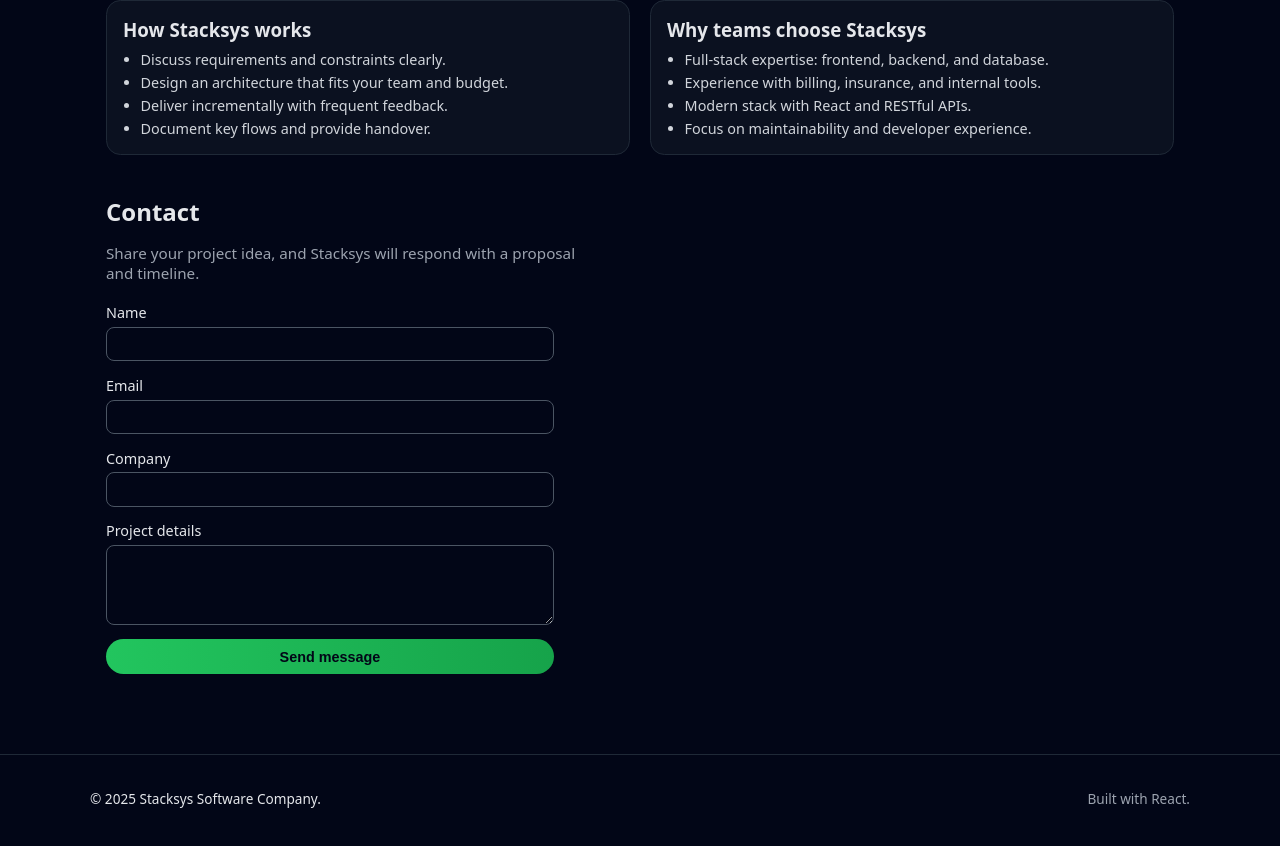
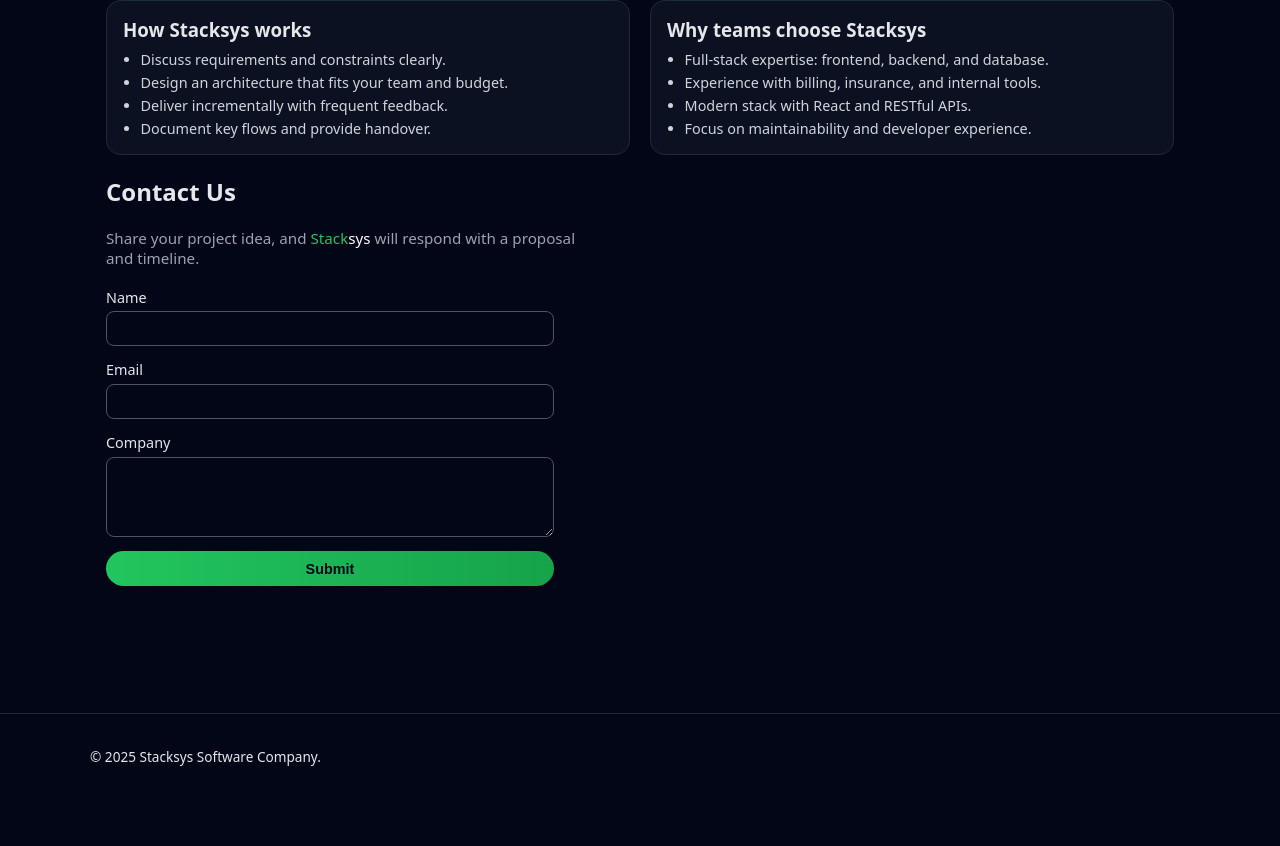
Before and after one commit to DEVARUN98/STACKSYS-FRONTEND, a React (Create React App) app: page / in a window 1280 px wide. Shown: the part 1383-2229 px from the top of the page. After the commit the page ends 2191 px from the top, so only its background shows below. Built offline with nearby package versions, Linux system fonts and the light colour scheme.

Commit message:
changes added

```diff
--- a/src/components/Contact.jsx
+++ b/src/components/Contact.jsx
@@ -1,73 +1,127 @@
-import React, { useState } from "react";
+// import React, { useState } from "react";
 
-const Contact = () => {
-  const [form, setForm] = useState({
-    name: "",
-    email: "",
-    company: "",
-    message: "",
-  });
+// const Contact = () => {
+//   const [form, setForm] = useState({
+//     name: "",
+//     email: "",
+//     company: "",
+//     message: "",
+//   });
 
-  const handleChange = (e) =>
-    setForm({ ...form, [e.target.name]: e.target.value });
+//   const handleChange = (e) =>
+//     setForm({ ...form, [e.target.name]: e.target.value });
 
-  const handleSubmit = (e) => {
-    e.preventDefault();
-    alert("Thank you for reaching out to Stacksys!");
-    setForm({ name: "", email: "", company: "", message: "" });
+//   const handleSubmit = (e) => {
+//     e.preventDefault();
+//     alert("Thank you for reaching out to Stacksys!");
+//     setForm({ name: "", email: "", company: "", message: "" });
+//   };
+
+//   return (
+//     <section id="contact" className="section">
+//       <h2>Contact</h2>
+//       <p className="section-subtitle">
+//         Share your project idea, and Stacksys will respond with a proposal and
+//         timeline.
+//       </p>
+//       <form className="form" onSubmit={handleSubmit}>
+//         <label>
+//           Name
+//           <input
+//             name="name"
+//             value={form.name}
+//             onChange={handleChange}
+//             required
+//           />
+//         </label>
+//         <label>
+//           Email
+//           <input
+//             name="email"
+//             type="email"
+//             value={form.email}
+//             onChange={handleChange}
+//             required
+//           />
+//         </label>
+//         <label>
+//           Company
+//           <input
+//             name="company"
+//             value={form.company}
+//             onChange={handleChange}
+//           />
+//         </label>
+//         <label>
+//           Project details
+//           <textarea
+//             name="message"
+//             rows="4"
+//             value={form.message}
+//             onChange={handleChange}
+//             required
+//           />
+//         </label>
+//         <button type="submit" className="btn-primary">
+//           Send message
+//         </button>
+//       </form>
+//     </section>
+//   );
+// };
+
+// export default Contact;
+
+
+
+
+
+
+
+import { useState } from 'react';
+
+export default function ContactForm() {
+  const [result, setResult] = useState("");
+
+  const onSubmit = async (event) => {
+    event.preventDefault();
+    const formData = new FormData(event.target);
+    formData.append("access_key", "2d4cb002-5eae-4189-ae0f-e9d7e6b6c486");
+
+    const response = await fetch("https://api.web3forms.com/submit", {
+      method: "POST",
+      body: formData
+    });
+
+    const data = await response.json();
+    setResult(data.success ? "Success!" : "Error");
+
+
+    setTimeout(() => setResult(""), 5000);
   };
 
   return (
-    <section id="contact" className="section">
-      <h2>Contact</h2>
+    <section>
+
+      <h2>Contact Us</h2>
       <p className="section-subtitle">
-        Share your project idea, and Stacksys will respond with a proposal and
+        Share your project idea, and <span className="logo-accent">Stack</span><span style={{color:'white'}}>sys</span> will respond with a proposal and
         timeline.
       </p>
-      <form className="form" onSubmit={handleSubmit}>
-        <label>
-          Name
-          <input
-            name="name"
-            value={form.name}
-            onChange={handleChange}
-            required
-          />
-        </label>
-        <label>
-          Email
-          <input
-            name="email"
-            type="email"
-            value={form.email}
-            onChange={handleChange}
-            required
-          />
-        </label>
-        <label>
-          Company
-          <input
-            name="company"
-            value={form.company}
-            onChange={handleChange}
-          />
-        </label>
-        <label>
-          Project details
-          <textarea
-            name="message"
-            rows="4"
-            value={form.message}
-            onChange={handleChange}
-            required
-          />
-        </label>
-        <button type="submit" className="btn-primary">
-          Send message
-        </button>
-      </form>
+
+    <form className="form" onSubmit={onSubmit}>
+      <label>Name
+        <input type="text" name="name" required/>
+      </label>
+      <label htmlFor="">Email
+        <input type="email" name="email" required/>
+      </label>
+      <label>Company
+        <textarea name="message" rows="4" required></textarea>
+      </label>
+      <button type="submit" className="btn-primary">Submit</button>
+      <p>{result}</p>
+    </form>
     </section>
   );
-};
-
-export default Contact;
+}
--- a/src/components/Footer.jsx
+++ b/src/components/Footer.jsx
@@ -5,7 +5,7 @@ const Footer = () => {
     <footer className="footer">
       <div className="footer-inner">
         <p>© {new Date().getFullYear()} Stacksys Software Company.</p>
-        <p className="muted">Built with React.</p>
+        {/* <p className="muted">Built with React.</p> */}
       </div>
     </footer>
   );
```
